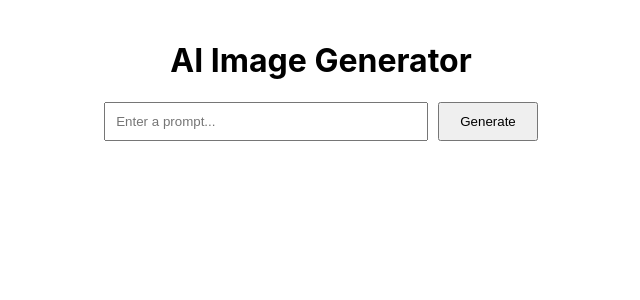
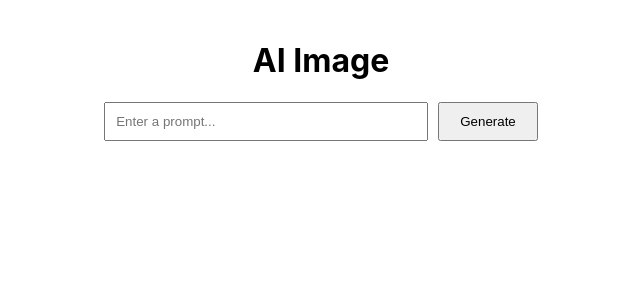
Before and after one commit to Jithendranageswarareddy/text-to-vi, a React (Create React App) app: page / in a window 1280 px wide. Shown: the top 300 px of the page, without its empty margins (319-959 px from the left). Built offline with nearby package versions, Linux system fonts and the light colour scheme.

Commit message:
Update App.js

```diff
--- a/src/App.js
+++ b/src/App.js
@@ -42,7 +42,7 @@ function App() {
 
   return (
     <div style={{ textAlign: "center", padding: "20px" }}>
-      <h1>AI Image Generator</h1>
+      <h1>AI Image </h1>
       <input
         type="text"
         placeholder="Enter a prompt..."
```
